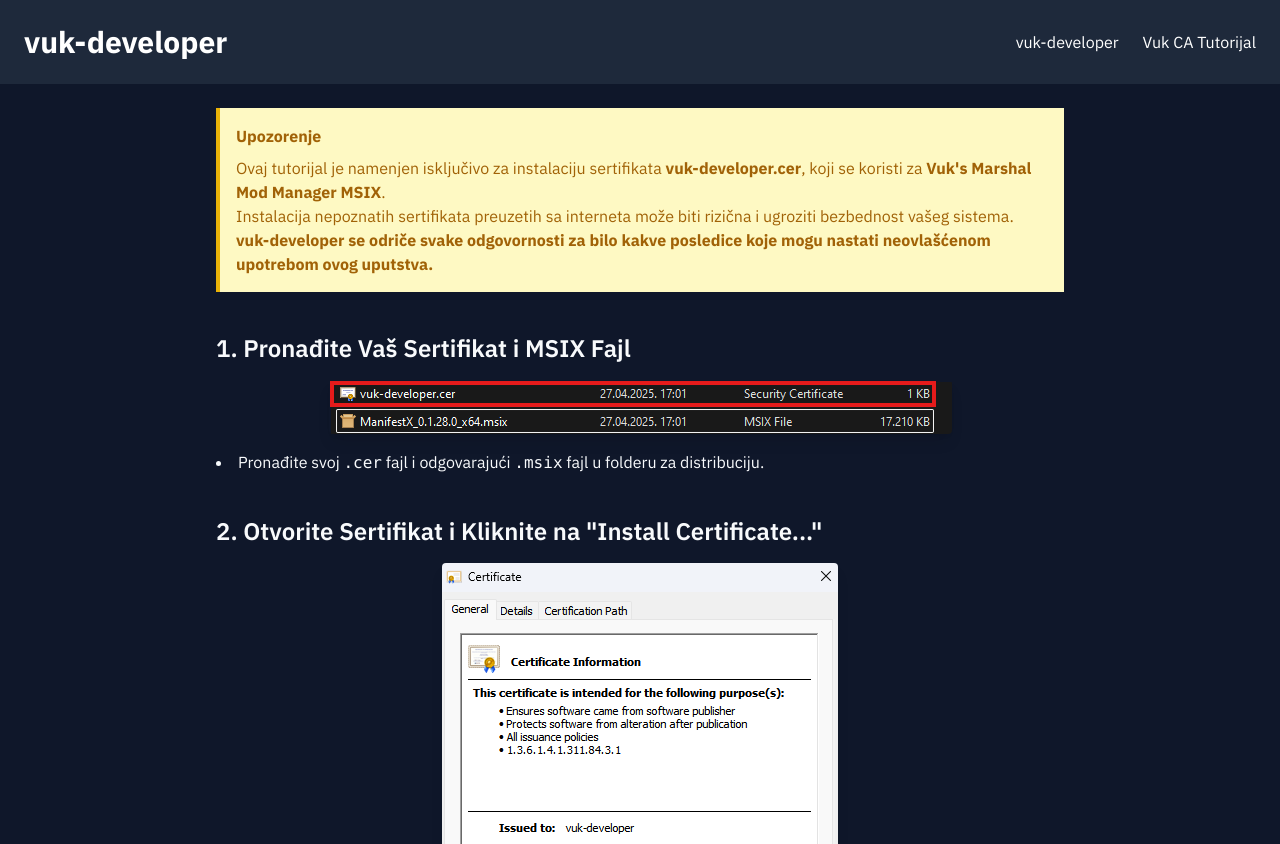
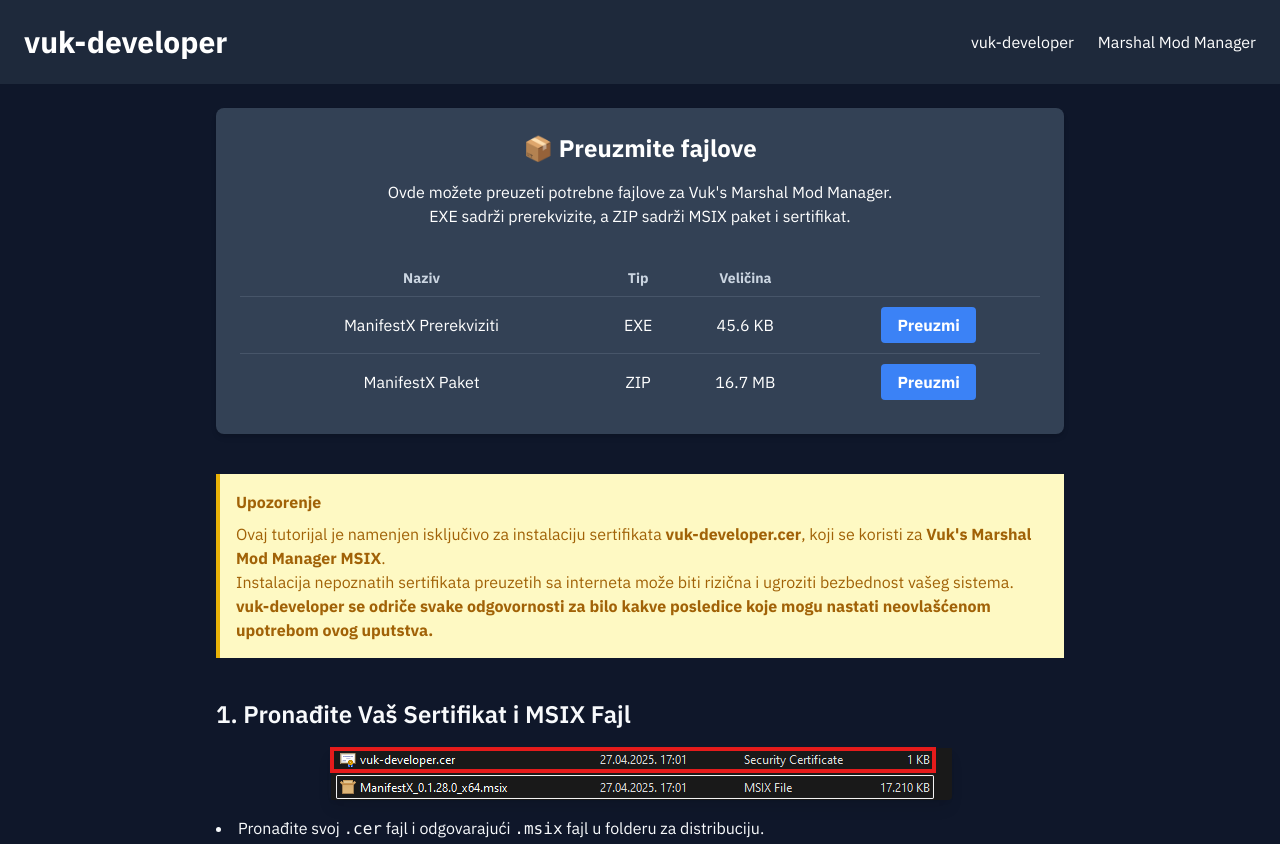
Before and after one commit to vuk-developer/3MUpdate, a plain HTML site: page catutorial.html in a window 1280 px wide. Shown: the top 844 px of the page. Drawn offline with nearby package versions, Linux system fonts and the light colour scheme.

Commit message:
Add files via upload

```diff
--- a/catutorial.html
+++ b/catutorial.html
@@ -29,7 +29,7 @@
                 </li>
                 <li>
                     <a href="#" class="underline decoration-transparent hover:decoration-white transition-all duration-300 ease-in-out">
-                        Vuk CA Tutorijal
+                        Marshal Mod Manager
                     </a>
                 </li>
             </ul>
@@ -38,6 +38,50 @@
 
     <main class="flex-grow max-w-4xl mx-auto p-6 space-y-10">
 
+        <section class="bg-slate-700 text-white p-6 rounded-lg shadow-md mb-8">
+            <h2 class="text-2xl font-bold mb-4 text-center">📦 Preuzmite fajlove</h2>
+            <p class="text-center mb-8">
+                Ovde možete preuzeti potrebne fajlove za Vuk's Marshal Mod Manager.<br>
+                EXE sadrži prerekvizite, a ZIP sadrži MSIX paket i sertifikat.
+            </p>
+
+            <div class="overflow-x-auto">
+                <table class="w-full text-center">
+                    <thead>
+                        <tr class="text-sm text-slate-300">
+                            <th class="py-2">Naziv</th>
+                            <th class="py-2">Tip</th>
+                            <th class="py-2">Veličina</th>
+                            <th class="py-2"></th>
+                        </tr>
+                    </thead>
+                    <tbody class="text-white">
+                        <tr class="border-t border-slate-600">
+                            <td class="py-4">ManifestX Prerekviziti</td>
+                            <td class="py-4">EXE</td>
+                            <td class="py-4">45.6 KB</td>
+                            <td class="py-4">
+                                <a href="ManifestX_Prerequisites.exe" download
+                                    class="bg-blue-500 hover:bg-blue-600 text-white font-bold py-2 px-4 rounded transition-all duration-300">
+                                    Preuzmi
+                                </a>
+                            </td>
+                        </tr>
+                        <tr class="border-t border-slate-600">
+                            <td class="py-4">ManifestX Paket</td>
+                            <td class="py-4">ZIP</td>
+                            <td class="py-4">16.7 MB</td>
+                            <td class="py-4">
+                                <a href="ManifestX_0.1.28.0.zip" download
+                                    class="bg-blue-500 hover:bg-blue-600 text-white font-bold py-2 px-4 rounded transition-all duration-300">
+                                    Preuzmi
+                                </a>
+                            </td>
+                        </tr>
+                    </tbody>
+                </table>
+            </div>
+        </section>
         <div class="bg-yellow-100 border-l-4 border-yellow-500 text-yellow-700 p-4" role="alert">
             <p class="font-bold">Upozorenje</p>
             <p class="mt-2">
@@ -47,6 +91,8 @@
               <strong>vuk-developer se odriče svake odgovornosti za bilo kakve posledice koje mogu nastati neovlašćenom upotrebom ovog uputstva.</strong>
             </p>
           </div>
+
+
 
         <section>
             <h2 class="text-2xl font-semibold mb-4">1. Pronađite Vaš Sertifikat i MSIX Fajl</h2>
@@ -110,7 +156,7 @@
         </section>
 
         <section>
-            <h2 class="text-2xl font-semibold mb-4">8. Uvoz je Uspešno Zavšen</h2>
+            <h2 class="text-2xl font-semibold mb-4">8. Uvoz je Uspešno Završen</h2>
             <img src="media/tutorial8.png" alt="Korak 8" class="rounded shadow-lg mx-auto">
             <ul class="list-disc list-inside mt-4">
                 <li>Poruka <strong>The import was successful</strong> će se pojaviti.</li>
@@ -118,6 +164,16 @@
             </ul>
         </section>
 
+        <section>
+            <h2 class="text-2xl font-semibold mb-4">9. Pokrenite MSIX paket za instalaciju</h2>
+            <img src="media/tutorial81.png" alt="Korak 8.1" class="rounded shadow-lg mx-auto" style="padding-bottom: 10px;">
+            <img src="media/tutorial9.png" alt="Korak 9" class="rounded shadow-lg mx-auto">
+            <ul class="list-disc list-inside mt-4">
+                <li>Otvorite <strong>MSIX</strong>.</li>
+                <li>Kliknite na <strong>Install</strong>.</li>
+                <li>Program je sada<strong>instaliran</strong>.</li>
+            </ul>
+        </section>
     </main>
 
     <footer class="bg-slate-800 text-white text-center p-4">
```
